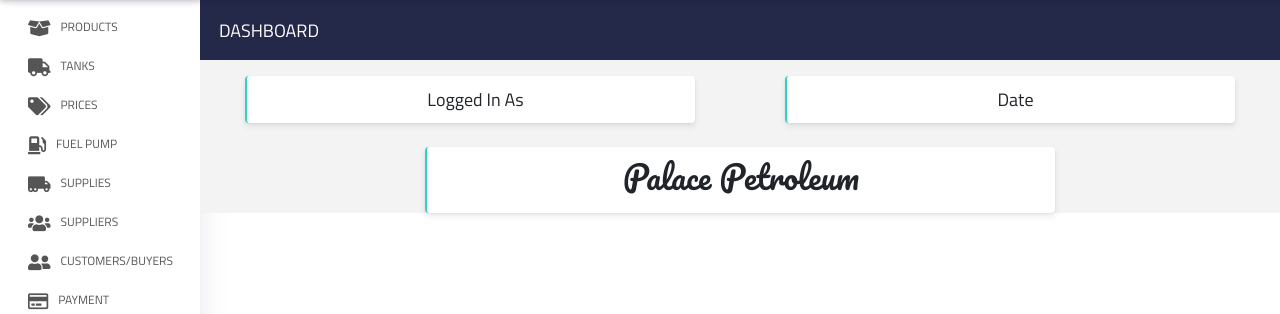
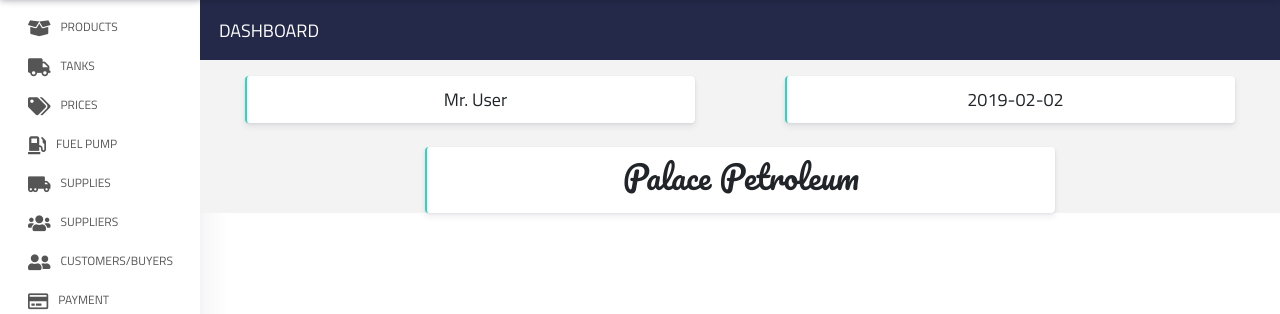
Before and after one commit to EmmanuelJoshua/Inventory-app-php, a PHP site: page /dashboard.php in a window 1280 px wide. Shown: the part 60-374 px from the top of the page. Run offline with PHP 8.4, Linux system fonts and the light colour scheme; data that the repository does not hold is empty; some libraries are stand-ins or nearby versions.

Commit message:
modified

```diff
--- a/app/dashboard.php
+++ b/app/dashboard.php
@@ -27,12 +27,12 @@
 				<div class="container">
 					<div class="row mb-4">
 						<div class="col-5 mx-auto dash-content text-center">
-							<span>Logged in as</span>
+							<span>Mr. User</span>
 
 						</div>
 
 						<div class="col-5 mx-auto dash-content text-center">
-							<span>Date</span>
+							<span>2019-02-02</span>
 
 						</div>
 					</div>
```
